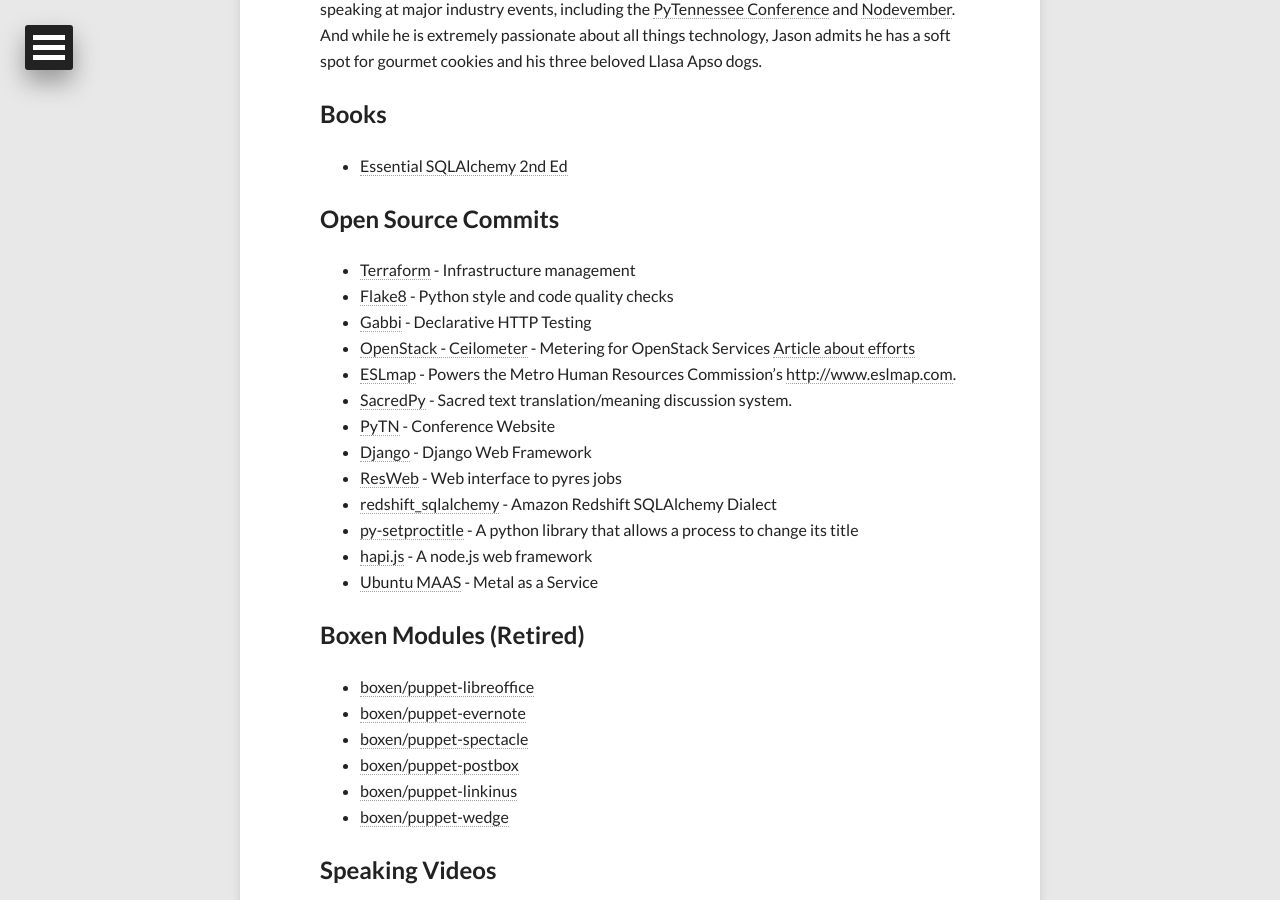
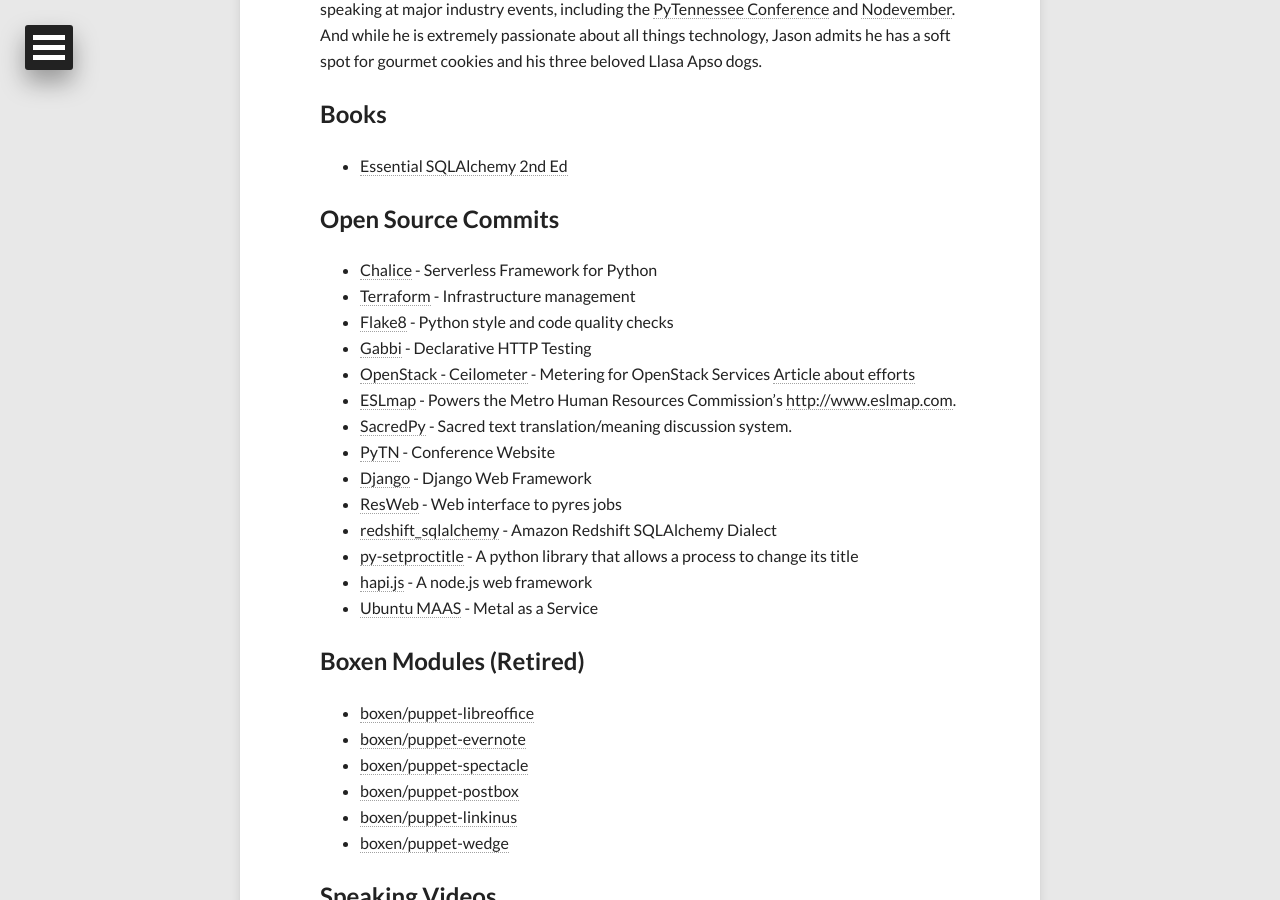
Before and after one commit to jasonamyers/jasonamyers.github.com, a Jekyll site: the page built from about.md, in a window 1280 px wide and 900 px high, scrolled down 925 px. Built offline with Jekyll 4.4.1, drawn with Linux system fonts in a browser that asks for light colours; nearby versions of some CDN libraries.

Commit message:
Adding Chalice Commit
Signed-off-by: Jason Myers <jason@jasonamyers.com>

```diff
--- a/about.md
+++ b/about.md
@@ -20,6 +20,7 @@
 
 ## Open Source Commits
 
+* [Chalice](https://github.com/awslabs/chalice) - Serverless Framework for Python
 * [Terraform](https://github.com/hashicorp/terraform) - Infrastructure management
 * [Flake8](https://gitlab.com/pycqa/flake8) - Python style and code quality checks
 * [Gabbi](https://github.com/cdent/gabbi) - Declarative HTTP Testing
```
